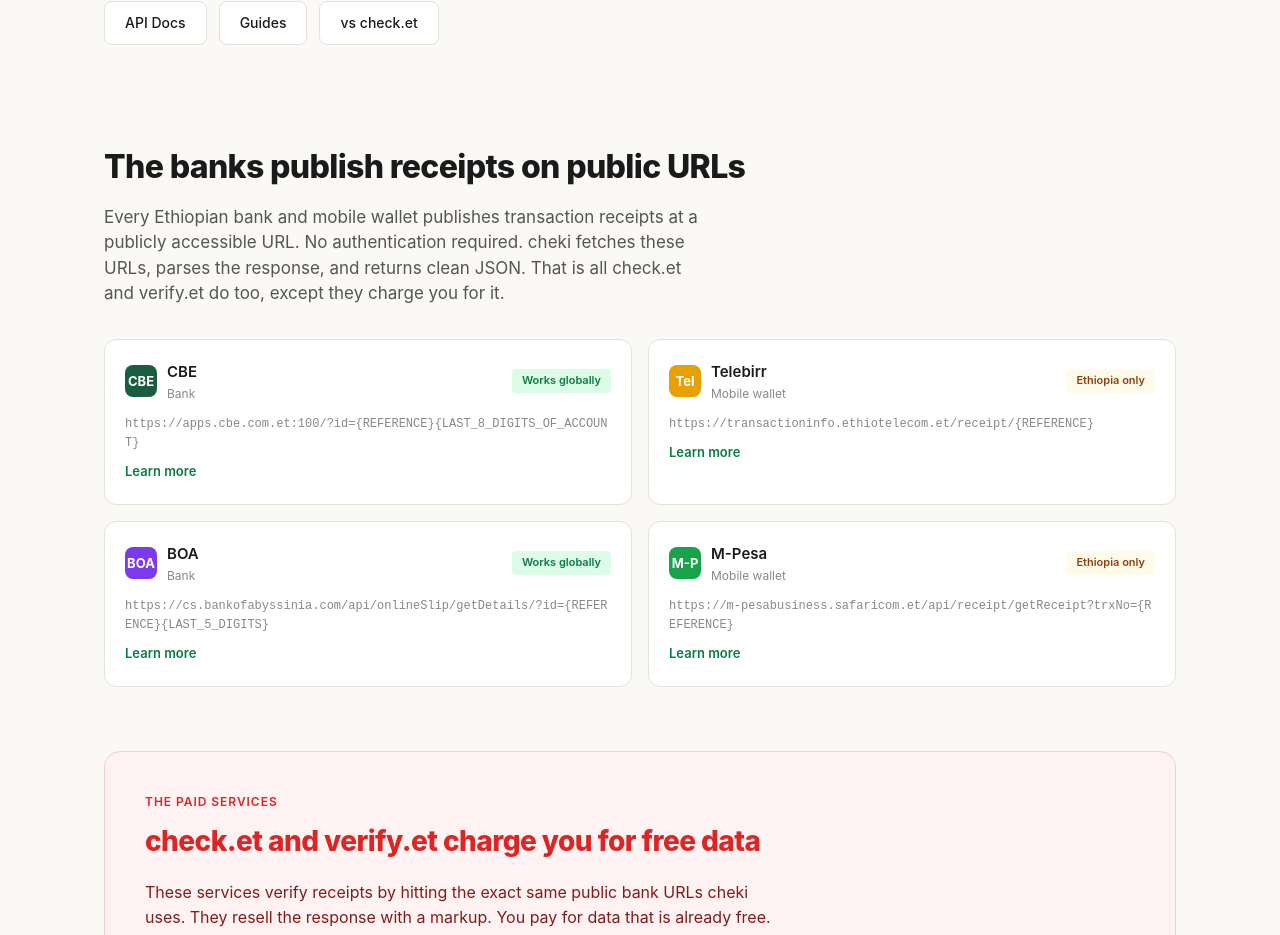
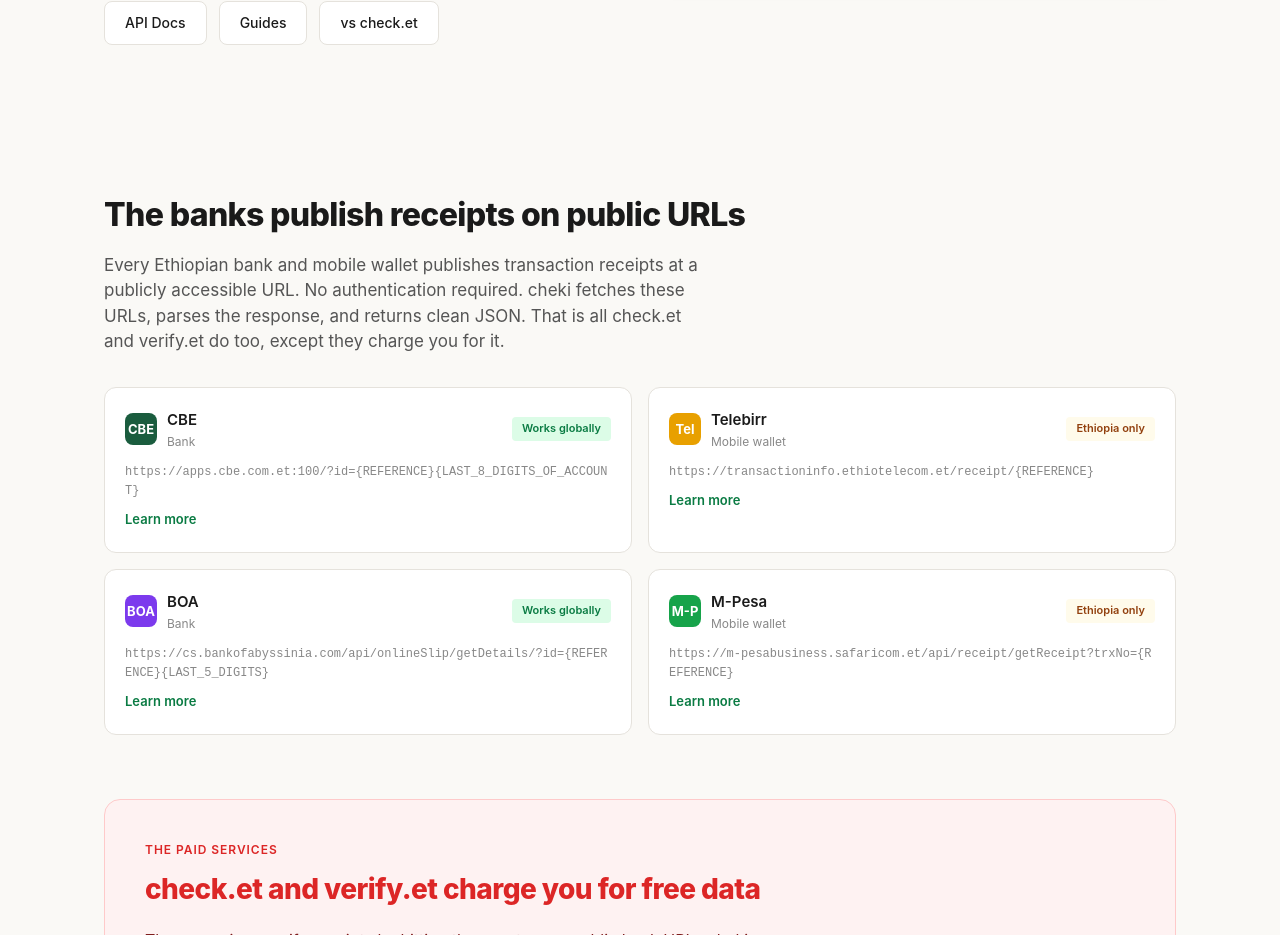
Before and after one commit to 1RB/cheki, a Next.js app: page / in a window 1280 px wide. Shown: the part 484-1419 px from the top of the page. Built offline with nearby package versions, Linux system fonts and the light colour scheme; a web font is replaced by a local one.

Commit message:
fix: replace invalid paddingY CSS property

```diff
--- a/src/app/page.tsx
+++ b/src/app/page.tsx
@@ -260,7 +260,7 @@
         )}
 
         {/* How it works */}
-        <section className="container" style={{ paddingY: "48px" as any, marginTop: "48px" }}>
+        <section className="container" style={{ paddingTop: "48px", marginTop: "48px" }}>
           <h2 style={{ fontSize: "clamp(24px, 4vw, 32px)", fontWeight: 800, letterSpacing: "-0.02em", marginBottom: "12px" }}>
             The banks publish receipts on public URLs
           </h2>
```
